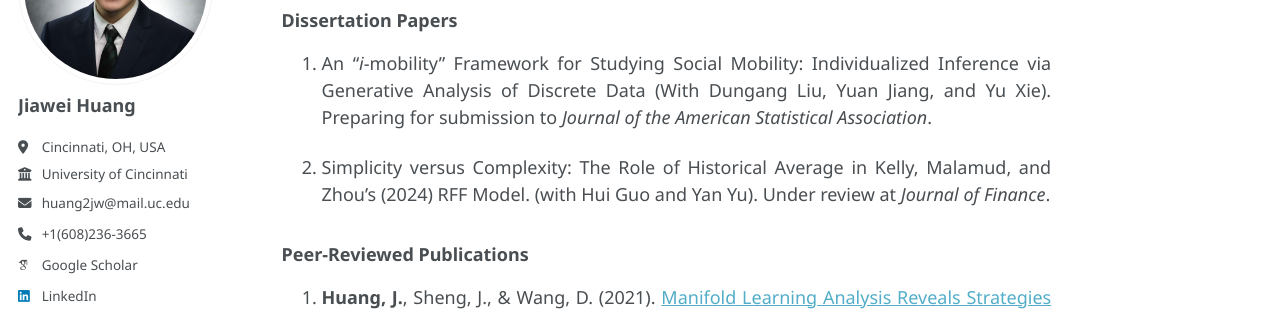
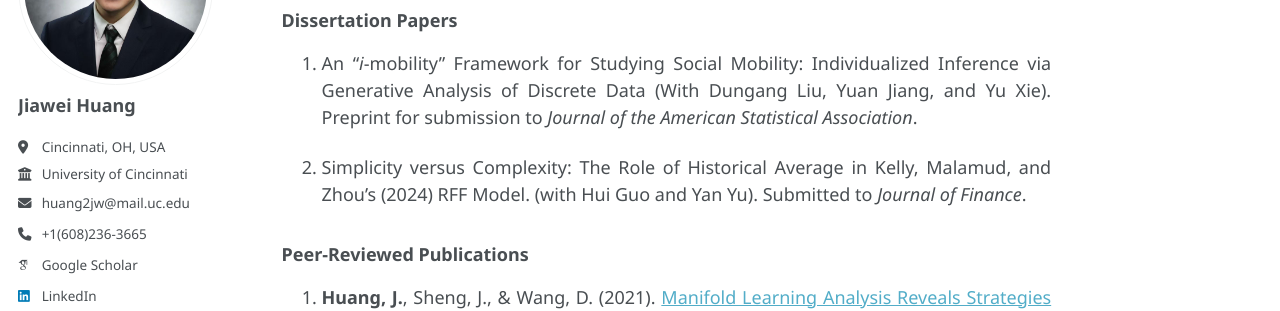
Before and after one commit to Jiawei98/Jiawei98.github.io, a Jekyll site: the page built from _pages/about.md, in a window 1280 px wide and 900 px high, scrolled down 352 px. Shown: the part 209-520 px from the top of the window. Built offline with Jekyll 4.4.1, drawn with Linux system fonts in a browser that asks for light colours; some web fonts are replaced; a script that is not in the unit is left out.

Commit message:
Update about.md

```diff
--- a/_pages/about.md
+++ b/_pages/about.md
@@ -21,9 +21,9 @@ My research centers on the application of statistical methods, machine learning,
 
 ### Dissertation Papers
 
-1. An "*i*-mobility" Framework for Studying Social Mobility: Individualized Inference via Generative Analysis of Discrete Data (With Dungang Liu, Yuan Jiang, and Yu Xie). Preparing for submission to *Journal of the American Statistical Association*.
+1. An "*i*-mobility" Framework for Studying Social Mobility: Individualized Inference via Generative Analysis of Discrete Data (With Dungang Liu, Yuan Jiang, and Yu Xie). Preprint for submission to *Journal of the American Statistical Association*.
 
-2. Simplicity versus Complexity: The Role of Historical Average in Kelly, Malamud, and Zhou's (2024) RFF Model. (with Hui Guo and Yan Yu). Under review at *Journal of Finance*.
+2. Simplicity versus Complexity: The Role of Historical Average in Kelly, Malamud, and Zhou's (2024) RFF Model. (with Hui Guo and Yan Yu). Submitted to *Journal of Finance*.
 
 ### Peer-Reviewed Publications
 
```
